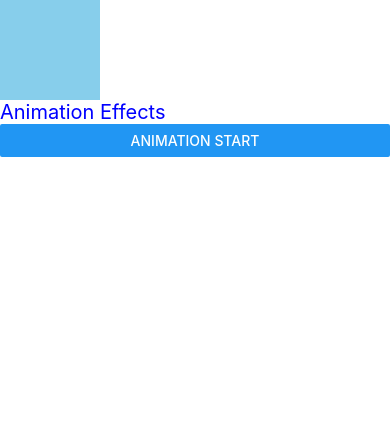
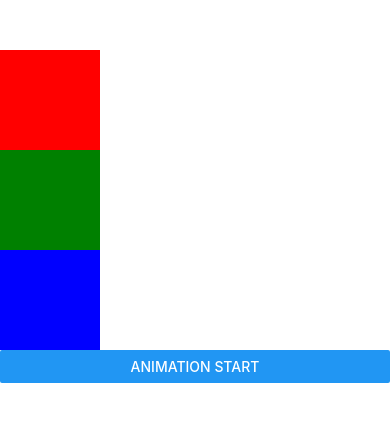
Before and after one commit to ddai-min/RN_Practice_Basic, a React Native app in the folder RN_Animation/: screen / in a window 390 px wide. Shown: the top 422 px of the page. Built offline with nearby package versions, Linux system fonts and the light colour scheme.

Commit message:
add : animationParallel

```diff
--- a/RN_Animation/App.js
+++ b/RN_Animation/App.js
@@ -9,12 +9,13 @@
 import React, { Component } from 'react'
 import { StyleSheet, View, Text } from 'react-native'
 import AnimOne from './src/Animation01'
+import AnimTwo from './src/Animation02'
 
 class App extends Component {
   render() {
     return (
       <View style={styles.container}>
-        <AnimOne />
+        <AnimTwo />
       </View>
     )
   }
@@ -23,7 +24,8 @@ class App extends Component {
 const styles = StyleSheet.create({
   container: {
     flex: 1,
-    backgroundColor: '#fff'
+    backgroundColor: '#fff',
+    paddingTop: 50
   }
 })
 
--- /dev/null
+++ b/RN_Animation/src/Animation02.js
@@ -0,0 +1,77 @@
+/**
+ * Sample React Native App
+ * https://github.com/facebook/react-native
+ *
+ * @format
+ * @flow strict-local
+ */
+
+import React, { Component } from 'react'
+import { Easing, Animated, StyleSheet, View, Text, Button } from 'react-native'
+
+class AnimTwo extends Component {
+  constructor() {
+    super()
+    this.state = {
+      redSquare: new Animated.Value(1),
+      greenSquare: new Animated.ValueXY(0, 0),
+      blueSquare: new Animated.ValueXY(0, 0)
+    }
+  }
+
+  runAnimation = () => {
+    Animated.sequence([
+      Animated.timing(this.state.redSquare, {
+        toValue: 0
+      }),
+
+      Animated.parallel([
+        Animated.spring(this.state.greenSquare, {
+          toValue: { x: 200, y: 0 }
+        }),
+        Animated.spring(this.state.blueSquare, {
+          toValue: { x: 200, y: 400 }
+        })
+      ])
+    ]).start()
+  }
+  render() {
+    return (
+      <View>
+        <Animated.View style={{ opacity: this.state.redSquare }}>
+          <View style={styles.redSquare}></View>
+        </Animated.View>
+
+        <Animated.View style={this.state.greenSquare.getLayout()}>
+          <View style={styles.greenSquare}></View>
+        </Animated.View>
+
+        <Animated.View style={this.state.blueSquare.getLayout()}>
+          <View style={styles.blueSquare}></View>
+        </Animated.View>
+
+        <Button title="Animation Start" onPress={this.runAnimation} />
+      </View>
+    )
+  }
+}
+
+const styles = StyleSheet.create({
+  redSquare: {
+    width: 100,
+    height: 100,
+    backgroundColor: 'red'
+  },
+  greenSquare: {
+    width: 100,
+    height: 100,
+    backgroundColor: 'green'
+  },
+  blueSquare: {
+    width: 100,
+    height: 100,
+    backgroundColor: 'blue'
+  }
+})
+
+export default AnimTwo
```
